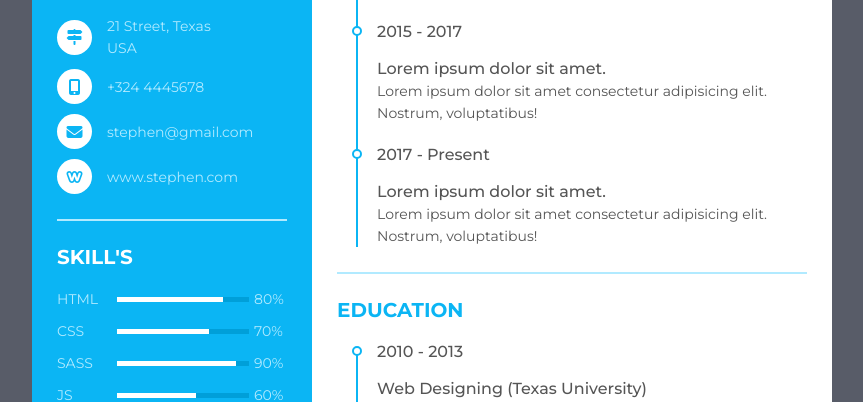
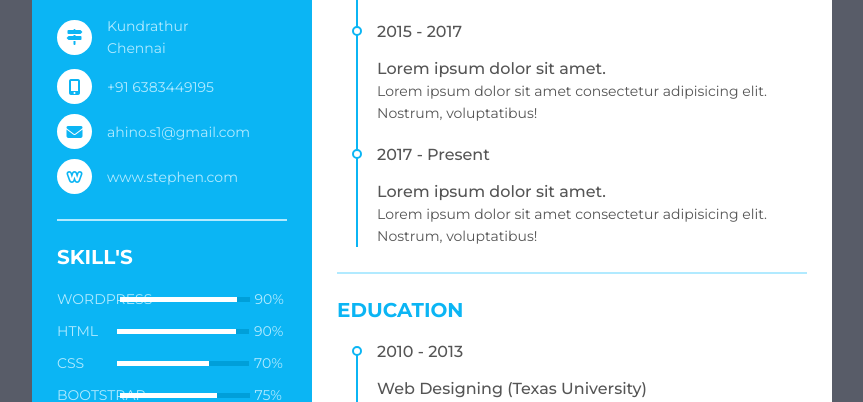
Before and after one commit to knowdetails/samahino, a plain HTML site: page index.html in a window 1280 px wide. Shown: the part 404-806 px from the top of the page, without its empty margins (208-1071 px from the left). Drawn offline with Linux system fonts and the light colour scheme.

Commit message:
update skills

```diff
--- a/index.html
+++ b/index.html
@@ -252,7 +252,7 @@
                             <i class="fas fa-map-signs"></i>
                         </div>
                         <div class="data">
-                            21 Street, Texas <br /> USA
+                            Kundrathur <br /> Chennai
                         </div>
                     </li>
                     <li>
@@ -260,7 +260,7 @@
                             <i class="fas fa-mobile-alt"></i>
                         </div>
                         <div class="data">
-                            +324 4445678
+                            +91 6383449195
                         </div>
                     </li>
                     <li>
@@ -268,7 +268,7 @@
                             <i class="fas fa-envelope"></i>
                         </div>
                         <div class="data">
-                            stephen@gmail.com
+                            ahino.s1@gmail.com
                         </div>
                     </li>
                     <li>
@@ -288,12 +288,21 @@
                 <ul>
                     <li>
                         <div class="skill_name">
+                            WORDPRESS
+                        </div>
+                        <div class="skill_progress">
+                            <span style="width: 90%;"></span>
+                        </div>
+                        <div class="skill_per">90%</div>
+                    </li>
+                    <li>
+                        <div class="skill_name">
                             HTML
                         </div>
                         <div class="skill_progress">
-                            <span style="width: 80%;"></span>
+                            <span style="width: 90%;"></span>
                         </div>
-                        <div class="skill_per">80%</div>
+                        <div class="skill_per">90%</div>
                     </li>
                     <li>
                         <div class="skill_name">
@@ -306,12 +315,12 @@
                     </li>
                     <li>
                         <div class="skill_name">
-                            SASS
+                            BOOTSTRAP
                         </div>
                         <div class="skill_progress">
-                            <span style="width: 90%;"></span>
+                            <span style="width: 75%;"></span>
                         </div>
-                        <div class="skill_per">90%</div>
+                        <div class="skill_per">75%</div>
                     </li>
                     <li>
                         <div class="skill_name">
```
